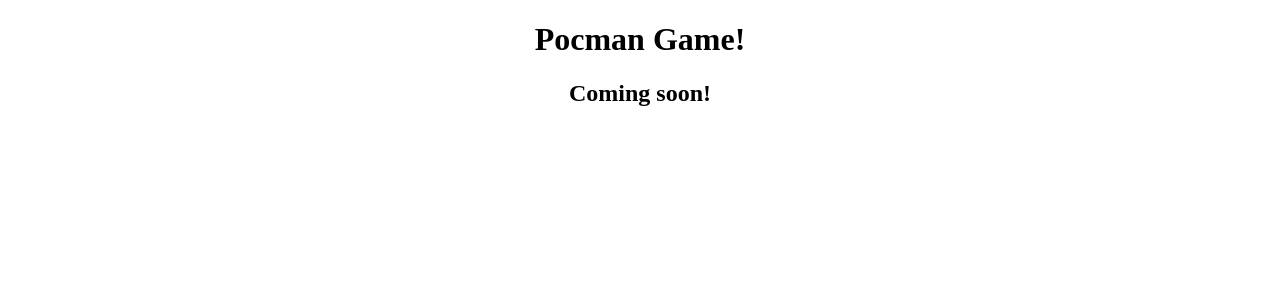
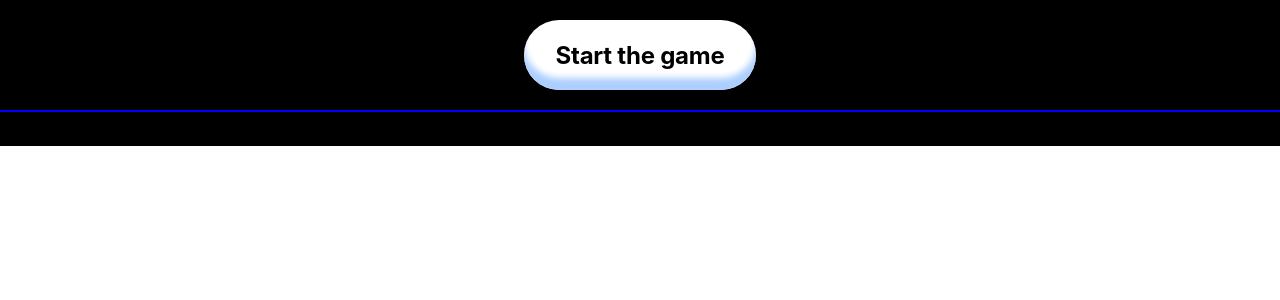
Before and after one commit to suelazeqo/pacman-game, an Angular app: page / in a window 1280 px wide. Shown: the top 300 px of the page. Built offline with nearby package versions, Linux system fonts and the light colour scheme.

Commit message:
implementing a simple homepage

```diff
--- a/src/app/app.component.html
+++ b/src/app/app.component.html
@@ -1,4 +1 @@
-<div style="text-align: center">
-  <h1>Pocman Game!</h1>
-  <h2>Coming soon!</h2>
-</div>
+<app-home></app-home>
--- a/src/app/home/home/home.component.css
+++ b/src/app/home/home/home.component.css
@@ -0,0 +1,54 @@
+.container{
+  background-color: black;
+}
+
+.menu{
+  border-bottom: 2px solid blue;
+  height: 70px;
+  display: flex;
+  justify-content: center;
+  padding: 20px;
+}
+
+.button-start {
+  appearance: none;
+  background-color: #FFFFFF;
+  border-radius: 40em;
+  border-style: none;
+  box-shadow: #ADCFFF 0 -12px 6px inset;
+  box-sizing: border-box;
+  color: #000000;
+  cursor: pointer;
+  display: inline-block;
+  font-family: -apple-system,sans-serif;
+  font-size: 1.2rem;
+  font-weight: 700;
+  letter-spacing: -.24px;
+  margin: 0;
+  outline: none;
+  padding: 1rem 1.3rem;
+  quotes: auto;
+  text-align: center;
+  text-decoration: none;
+  transition: all .15s;
+  user-select: none;
+  -webkit-user-select: none;
+  touch-action: manipulation;
+}
+
+.button-start:hover {
+  background-color: #FFC229;
+  box-shadow: #FF6314 0 -6px 8px inset;
+  transform: scale(1.125);
+}
+
+.button-start:active {
+  transform: scale(1.025);
+}
+
+@media (min-width: 768px) {
+  .button-start {
+    font-size: 1.5rem;
+    padding: .75rem 2rem;
+  }
+}
--- a/src/app/home/home/home.component.html
+++ b/src/app/home/home/home.component.html
@@ -1 +1,6 @@
-<p>home works!</p>
+<div class="container">
+  <div class="menu">
+    <button class="button-start">Start the game</button>
+  </div>
+  <p>Leaderboard......</p>
+</div>
--- a/src/styles.css
+++ b/src/styles.css
@@ -1 +1,5 @@
 /* You can add global styles to this file, and also import other style files */
+body{
+  margin: 0;
+  padding: 0;
+}
```
